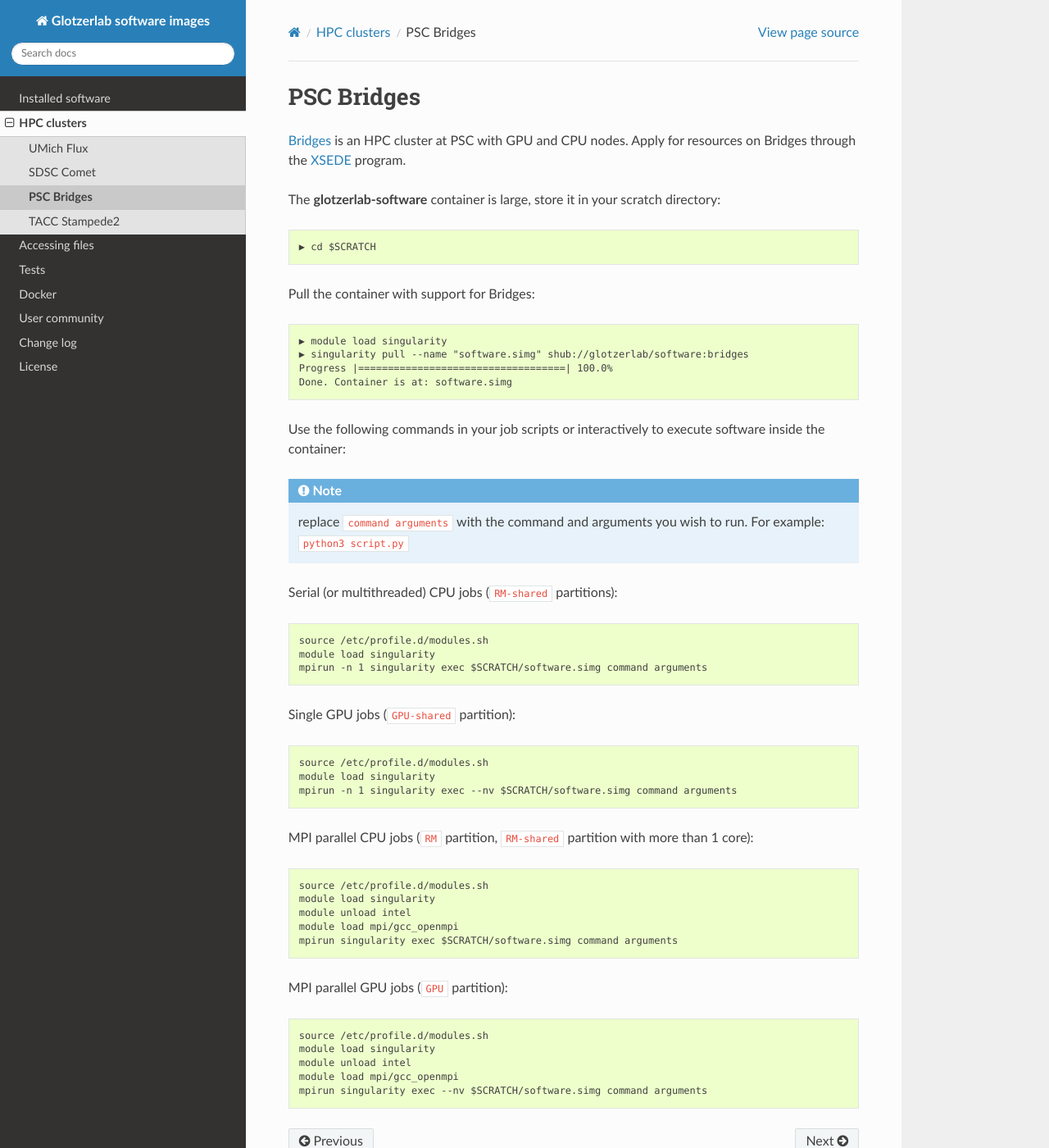
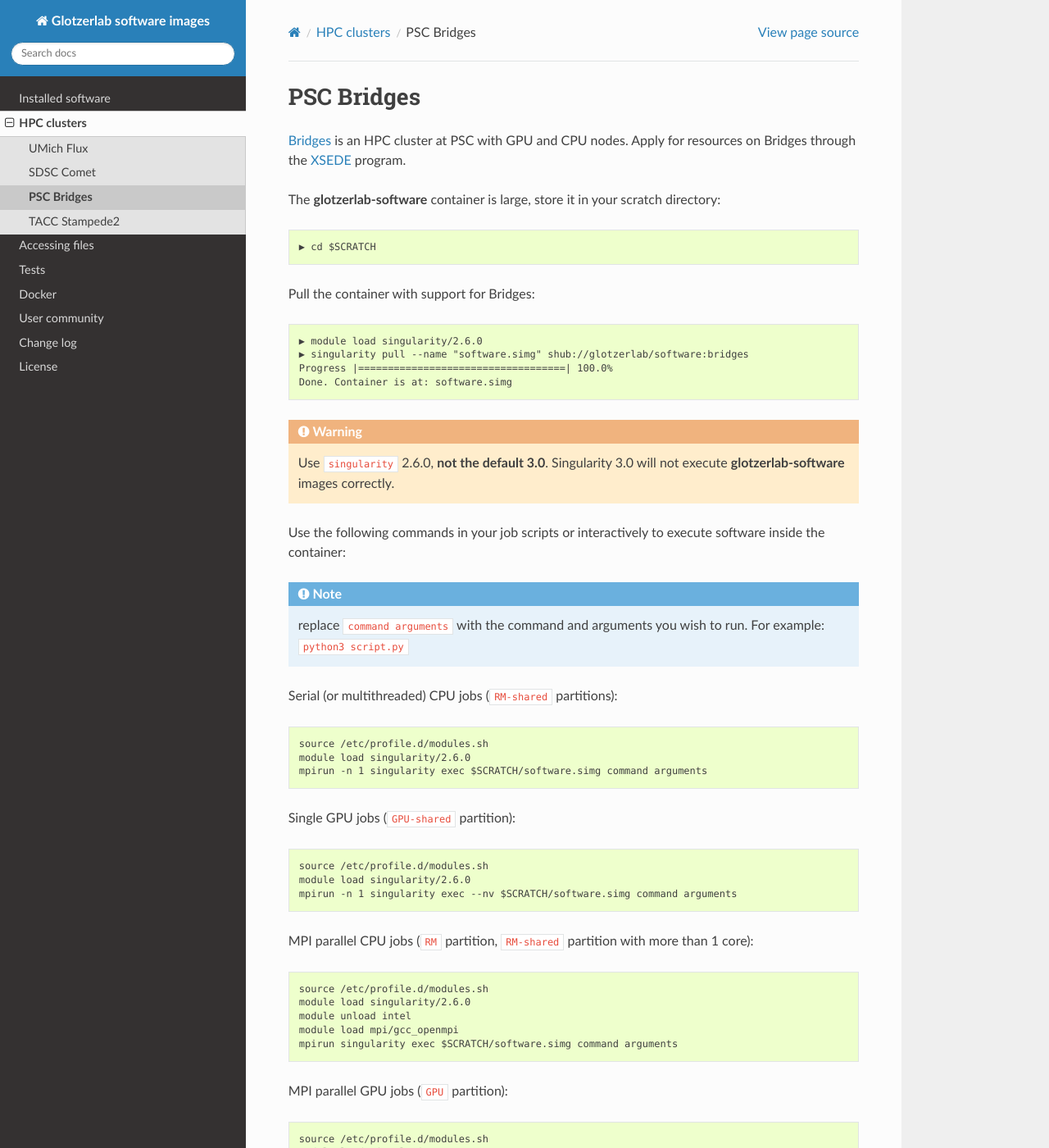
Before and after one commit to glotzerlab/software, a Sphinx documentation site: the page built from doc/clusters/bridges.rst, in a window 1280 px wide and 1400 px high. Shown: the whole window at 82% size. Built offline with Sphinx 7.4.7 and the Read the Docs theme 2.0.0, drawn with Linux system fonts in a browser that asks for light colours; some of the changed text lies outside the part shown.

Commit message:
Update docs

```diff
--- a/doc/clusters/bridges.rst
+++ b/doc/clusters/bridges.rst
@@ -10,10 +10,15 @@
 
 Pull the container with support for Bridges::
 
-    ▶ module load singularity
+    ▶ module load singularity/2.6.0
     ▶ singularity pull --name "software.simg" shub://glotzerlab/software:bridges
     Progress |===================================| 100.0%
     Done. Container is at: software.simg
+
+.. warning::
+
+    Use ``singularity`` 2.6.0, **not the default 3.0**. Singularity 3.0 will not execute **glotzerlab-software**
+    images correctly.
 
 Use the following commands in your job scripts or interactively to execute software inside the container:
 
@@ -25,19 +30,19 @@
 Serial (or multithreaded) CPU jobs (``RM-shared`` partitions)::
 
     source /etc/profile.d/modules.sh
-    module load singularity
+    module load singularity/2.6.0
     mpirun -n 1 singularity exec $SCRATCH/software.simg command arguments
 
 Single GPU jobs (``GPU-shared`` partition)::
 
     source /etc/profile.d/modules.sh
-    module load singularity
+    module load singularity/2.6.0
     mpirun -n 1 singularity exec --nv $SCRATCH/software.simg command arguments
 
 MPI parallel CPU jobs (``RM`` partition, ``RM-shared`` partition with more than 1 core)::
 
     source /etc/profile.d/modules.sh
-    module load singularity
+    module load singularity/2.6.0
     module unload intel
     module load mpi/gcc_openmpi
     mpirun singularity exec $SCRATCH/software.simg command arguments
@@ -45,7 +50,7 @@
 MPI parallel GPU jobs (``GPU`` partition)::
 
     source /etc/profile.d/modules.sh
-    module load singularity
+    module load singularity/2.6.0
     module unload intel
     module load mpi/gcc_openmpi
     mpirun singularity exec --nv $SCRATCH/software.simg command arguments
```
Also changed, not shown: CHANGELOG.rst (+13 -0 lines).
